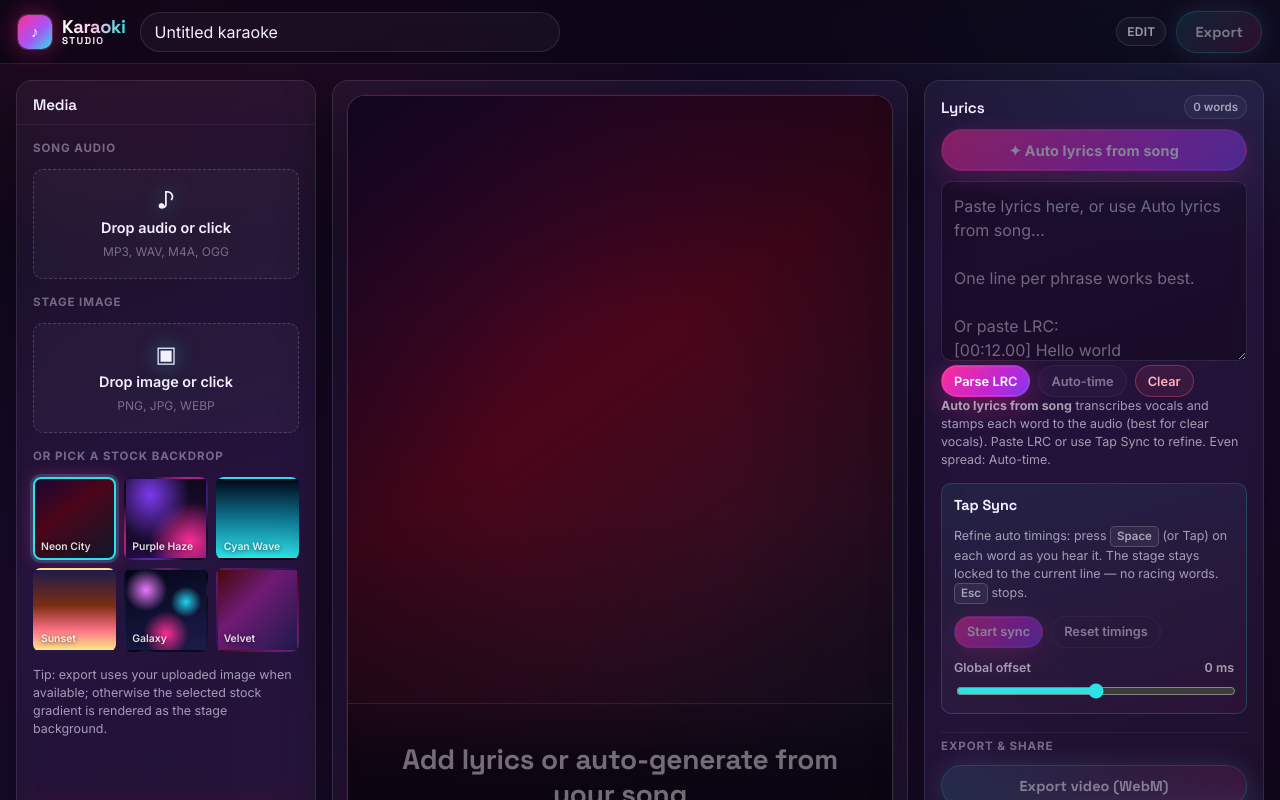
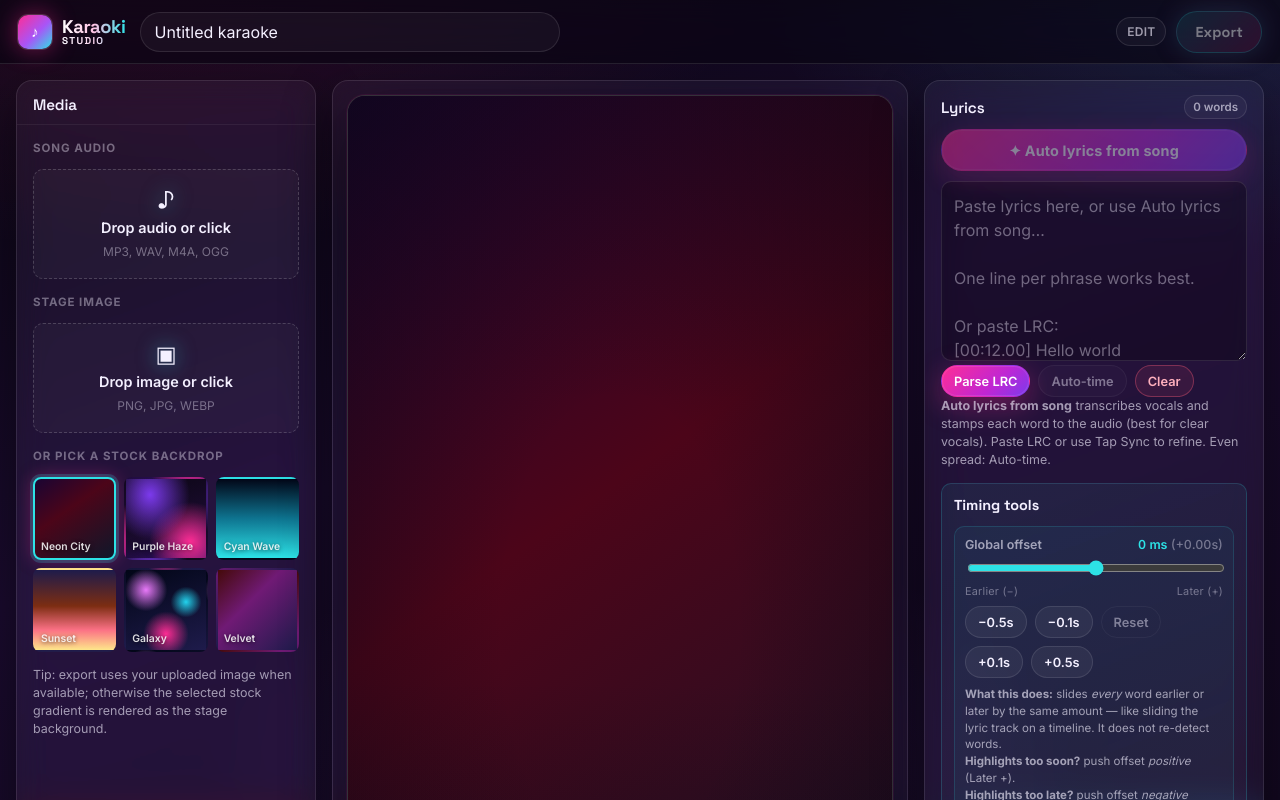
Before and after one commit to icanwyn/karaoki, a React (Vite) app: page / in a window 1280 px wide. Shown: the top 800 px of the page. Built offline with nearby package versions, Linux system fonts and the light colour scheme.

Commit message:
Clarify global offset UX and improve auto-sync alignment
Explain offset as a uniform lyric-track slide with nudge buttons (±0.1s/0.5s)
and ±10s range. Decode audio to 16kHz mono for Whisper and shift timings to
match detected energy onset when intros throw alignment off.

```diff
--- a/src/App.jsx
+++ b/src/App.jsx
@@ -418,10 +418,14 @@ export default function App() {
       setLyrics(lyricsText);
       setTimedWords(words);
       setOffsetMs(0);
+      const shiftNote =
+        result.appliedShiftSec && Math.abs(result.appliedShiftSec) >= 0.15
+          ? ` Onset-aligned by ${(result.appliedShiftSec >= 0 ? "+" : "") + result.appliedShiftSec.toFixed(2)}s.`
+          : "";
       setExportMessage(
         `Auto-synced ${words.length} words via ${
           result.provider === "openai" ? "server Whisper" : "on-device Whisper"
-        }. Play to review, then tweak with offset or Tap Sync.`
+        }.${shiftNote} If all words are early/late together, use Global offset. If spacing is wrong, use Tap Sync.`
       );
       setExportError("");
       setStatus("play");
--- a/src/components/SyncToolbar.jsx
+++ b/src/components/SyncToolbar.jsx
@@ -13,10 +13,15 @@ export default function SyncToolbar({
   hasWords,
   disabled = false,
 }) {
+  const nudge = (delta) => {
+    const next = Math.max(-10000, Math.min(10000, (offsetMs || 0) + delta));
+    onOffsetChange?.(next);
+  };
+
   return (
     <div className={`sync-toolbar ${isSyncing ? "is-active" : ""}`}>
       <div style={{ display: "flex", justifyContent: "space-between", alignItems: "center" }}>
-        <strong style={{ fontFamily: "var(--display)", fontSize: "0.9rem" }}>Tap Sync</strong>
+        <strong style={{ fontFamily: "var(--display)", fontSize: "0.9rem" }}>Timing tools</strong>
         {isSyncing && (
           <span className="chip is-next">
             {Math.min(syncIndex + 1, totalWords)} / {totalWords}
@@ -24,9 +29,99 @@ export default function SyncToolbar({
         )}
       </div>
 
-      <p className="hint" style={{ margin: 0 }}>
-        Refine auto timings: press <kbd>Space</kbd> (or Tap) on each word as you hear it. The stage
-        stays locked to the current line — no racing words. <kbd>Esc</kbd> stops.
+      <div className="offset-panel">
+        <div className="offset-row">
+          <label>
+            <span>Global offset</span>
+            <span className="offset-value">
+              {offsetMs > 0 ? `+${offsetMs}` : offsetMs} ms
+              <span className="offset-sec">
+                {" "}
+                ({offsetMs >= 0 ? "+" : ""}
+                {(offsetMs / 1000).toFixed(2)}s)
+              </span>
+            </span>
+          </label>
+          <input
+            type="range"
+            min={-10000}
+            max={10000}
+            step={50}
+            value={offsetMs}
+            onChange={(e) => onOffsetChange?.(Number(e.target.value))}
+            disabled={isSyncing}
+            aria-label="Global lyric timing offset in milliseconds"
+          />
+          <div className="offset-scale">
+            <span>Earlier (−)</span>
+            <span>Later (+)</span>
+          </div>
+        </div>
+
+        <div className="btn-row offset-nudge">
+          <button
+            type="button"
+            className="btn btn-sm"
+            onClick={() => nudge(-500)}
+            disabled={isSyncing || disabled}
+            title="Highlights 0.5s earlier"
+          >
+            −0.5s
+          </button>
+          <button
+            type="button"
+            className="btn btn-sm"
+            onClick={() => nudge(-100)}
+            disabled={isSyncing || disabled}
+            title="Highlights 0.1s earlier"
+          >
+            −0.1s
+          </button>
+          <button
+            type="button"
+            className="btn btn-sm btn-ghost"
+            onClick={() => onOffsetChange?.(0)}
+            disabled={isSyncing || disabled || !offsetMs}
+            title="Reset offset to 0"
+          >
+            Reset
+          </button>
+          <button
+            type="button"
+            className="btn btn-sm"
+            onClick={() => nudge(100)}
+            disabled={isSyncing || disabled}
+            title="Highlights 0.1s later"
+          >
+            +0.1s
+          </button>
+          <button
+            type="button"
+            className="btn btn-sm"
+            onClick={() => nudge(500)}
+            disabled={isSyncing || disabled}
+            title="Highlights 0.5s later"
+          >
+            +0.5s
+          </button>
+        </div>
+
+        <p className="hint offset-help">
+          <strong>What this does:</strong> slides <em>every</em> word earlier or later by the same
+          amount — like sliding the lyric track on a timeline. It does not re-detect words.
+          <br />
+          <strong>Highlights too soon?</strong> push offset <em>positive</em> (Later +).
+          <br />
+          <strong>Highlights too late?</strong> push offset <em>negative</em> (Earlier −).
+          <br />
+          Use this when auto-sync is roughly right but consistently early/late. If words are
+          scrambled or spaced wrong, use Tap Sync instead.
+        </p>
+      </div>
+
+      <p className="hint" style={{ margin: "8px 0 0" }}>
+        <strong>Tap Sync</strong> — press <kbd>Space</kbd> on each word as you hear it to rebuild
+        timings from scratch. <kbd>Esc</kbd> stops.
       </p>
 
       <div className="btn-row">
@@ -64,22 +159,6 @@ export default function SyncToolbar({
           <span className="chip is-next">Next: {nextWord}</span>
         </div>
       )}
-
-      <div className="offset-row">
-        <label>
-          <span>Global offset</span>
-          <span>{offsetMs > 0 ? `+${offsetMs}` : offsetMs} ms</span>
-        </label>
-        <input
-          type="range"
-          min={-2000}
-          max={2000}
-          step={10}
-          value={offsetMs}
-          onChange={(e) => onOffsetChange?.(Number(e.target.value))}
-          disabled={isSyncing}
-        />
-      </div>
     </div>
   );
 }
--- a/src/styles.css
+++ b/src/styles.css
@@ -816,6 +816,16 @@ button:disabled {
   box-shadow: 0 0 24px rgba(45, 226, 230, 0.12);
 }
 
+.offset-panel {
+  display: flex;
+  flex-direction: column;
+  gap: 8px;
+  padding: 10px;
+  border-radius: var(--radius-sm);
+  background: rgba(45, 226, 230, 0.05);
+  border: 1px solid rgba(45, 226, 230, 0.15);
+}
+
 .offset-row {
   display: flex;
   flex-direction: column;
@@ -825,14 +835,44 @@ button:disabled {
 .offset-row label {
   display: flex;
   justify-content: space-between;
+  align-items: baseline;
+  gap: 8px;
   font-size: 0.78rem;
   color: var(--text-dim);
   font-weight: 600;
 }
 
+.offset-value {
+  font-variant-numeric: tabular-nums;
+  color: var(--cyan);
+}
+
+.offset-sec {
+  color: var(--text-muted);
+  font-weight: 500;
+}
+
 .offset-row input[type="range"] {
   width: 100%;
   accent-color: var(--cyan);
+}
+
+.offset-scale {
+  display: flex;
+  justify-content: space-between;
+  font-size: 0.68rem;
+  color: var(--text-muted);
+  letter-spacing: 0.02em;
+}
+
+.offset-nudge {
+  flex-wrap: wrap;
+}
+
+.offset-help {
+  margin: 0;
+  font-size: 0.72rem;
+  line-height: 1.45;
 }
 
 .word-preview {
```
Also changed, not shown: src/lib/audioAlign.js (added), src/lib/transcribe.js.
